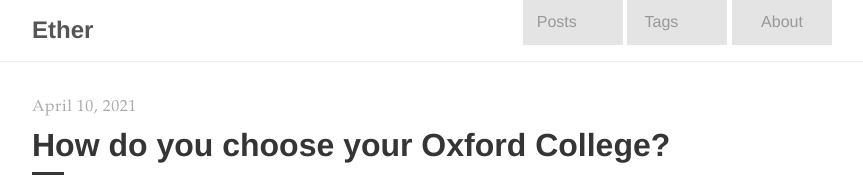
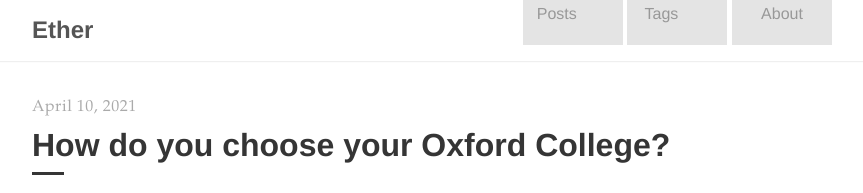
Before and after one commit to Ether-L/Ether-L.github.io, a Jekyll site: the page built from index.html, in a window 1280 px wide. Shown: the top 193 px of the page, without its empty margins (208-1071 px from the left). Built offline with Jekyll 4.4.1, drawn with Linux system fonts in a browser that asks for light colours; the list of posts is cut into pages by our own code.

Commit message:
Update _layout.scss

```diff
--- a/_sass/tale/_layout.scss
+++ b/_sass/tale/_layout.scss
@@ -50,14 +50,14 @@ footer,
     display: inline-block;
     opacity: .6;
     padding: 0 2rem 0 0;
-    transition: all 0.5s;
-  margin: 0px;
+    transition: all 0.3s;
+  // margin: 0px;
   text-decoration: none;
   display: inline-block;
   background: lightgray;
-  height: 6;
+  height: 8;
   width: 100px;
-  line-height: 3;
+  line-height: 4;
   text-align: center;
 
     &:last-child {
```
